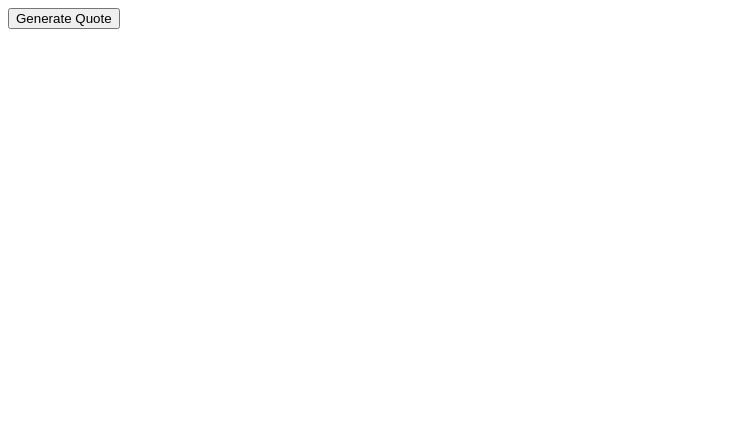
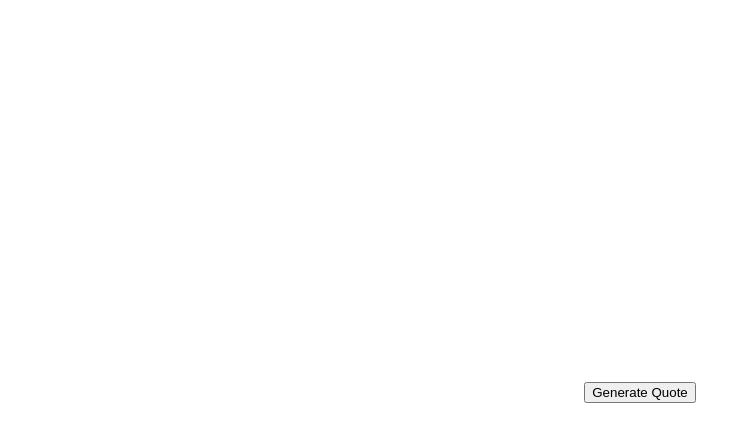
Before and after one commit to DavidPokrajac/Random-Quote-Generator, a plain HTML site: page index.html in a window 1280 px wide. Shown: the whole page, without its empty margins (0-751 px from the left). Drawn offline with Linux system fonts and the light colour scheme.

Commit message:
Added relative path to media.css CSS file

```diff
--- a/index.html
+++ b/index.html
@@ -8,7 +8,8 @@
     <title>Random Quotes Generator</title>
 
     <!-- Link to CSS  -->
-    <link href="./styles/style.css" type="text/css" rel="stylesheet">
+    <link href="./styles/styles.css" type="text/css" rel="stylesheet">
+    <link rel="stylesheet" href="./styles/media.css" type="text/css">
 
     <!-- Importing Josefin Sans font family -->
     <link href="https://fonts.googleapis.com/css2?family=Josefin+Sans&display=swap" rel="stylesheet">
```
